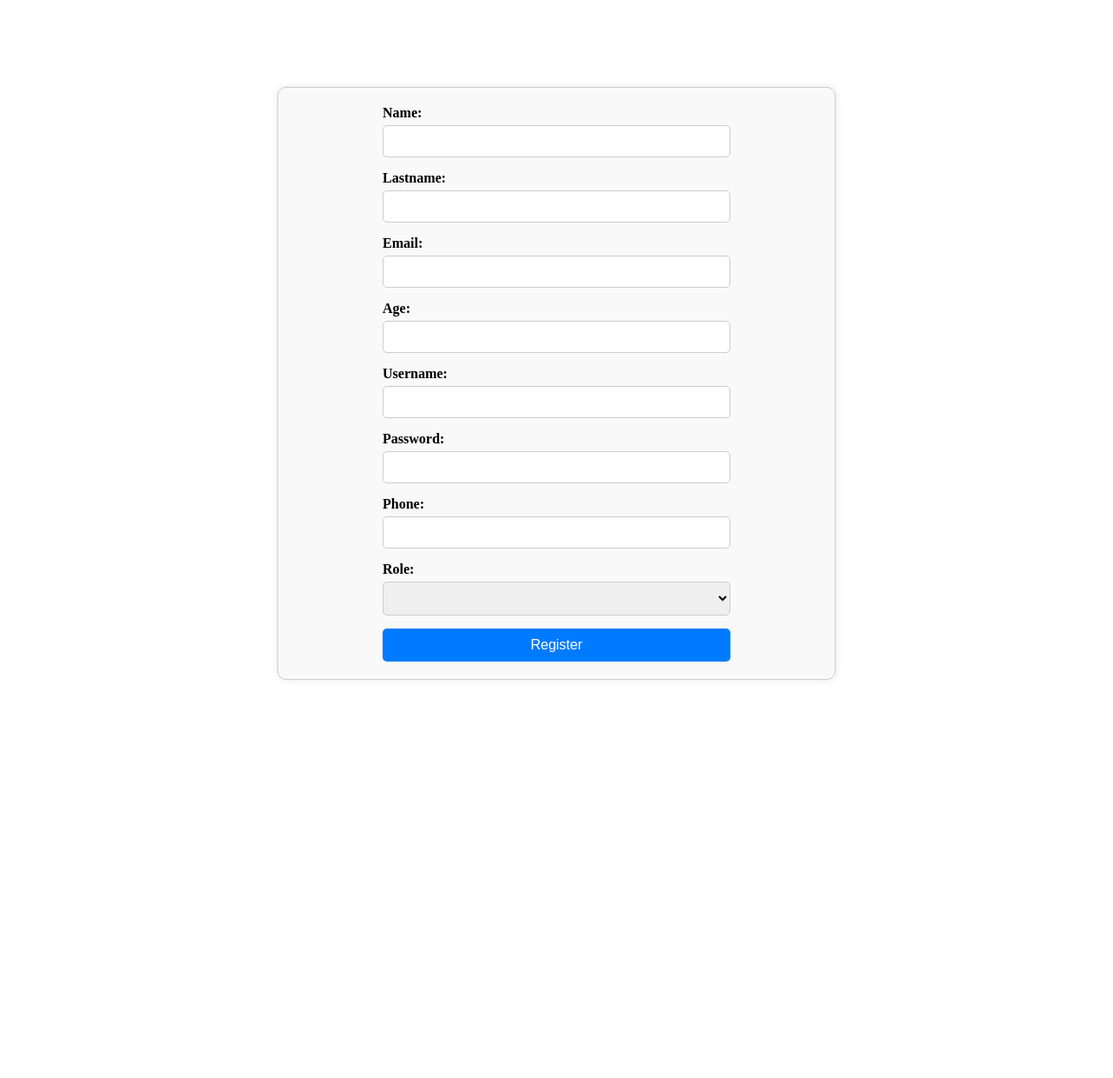
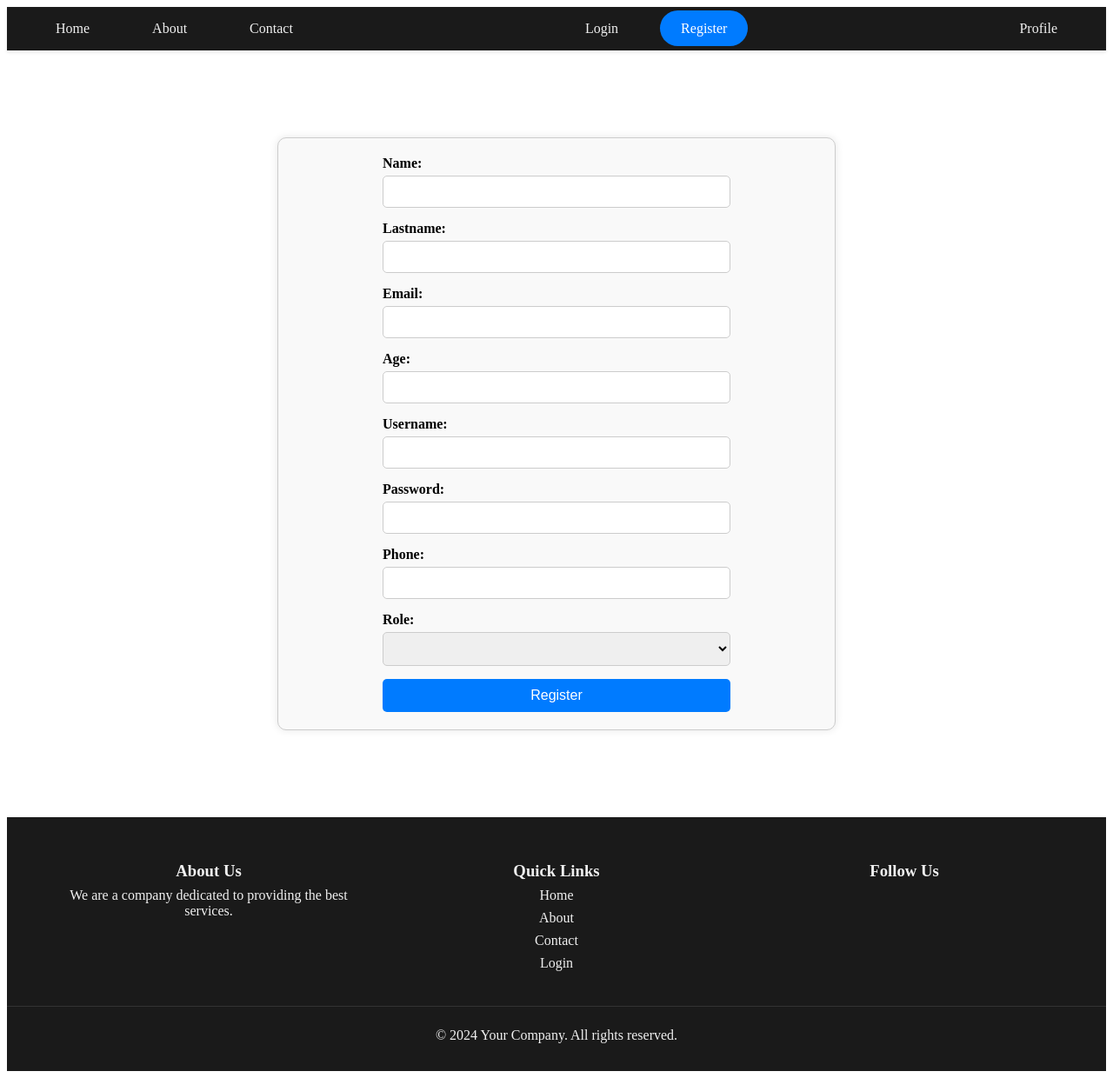
Before and after one commit to rubsuadav/angular-firebase-project, an Angular app: page /register in a window 1280 px wide. Shown: the whole page at 87% size. Before the commit the page ends 882 px from the top, so only its background shows below. Built offline with nearby package versions, Linux system fonts and the light colour scheme; no server answers.

Commit message:
Add navbar and footer components to the main layout

```diff
--- a/src/app/app.component.html
+++ b/src/app/app.component.html
@@ -1 +1,3 @@
+<app-navbar />
 <router-outlet />
+<app-footer />
--- a/src/app/app.component.ts
+++ b/src/app/app.component.ts
@@ -1,10 +1,12 @@
 import { Component } from '@angular/core';
 import { RouterOutlet } from '@angular/router';
+import { NavbarComponent } from './components/navbar/navbar.component';
+import { FooterComponent } from './components/footer/footer.component';
 
 @Component({
   selector: 'app-root',
   standalone: true,
-  imports: [RouterOutlet],
+  imports: [RouterOutlet, NavbarComponent, FooterComponent],
   templateUrl: './app.component.html',
   styleUrl: './app.component.css'
 })
--- /dev/null
+++ b/src/app/components/footer/footer.component.css
@@ -0,0 +1,70 @@
+/* Footer styles */
+.footer {
+  background-color: #1a1a1a;
+  color: #f0f0f0;
+  padding: 1rem 0;
+  text-align: center;
+}
+
+.footer__content {
+  display: flex;
+  justify-content: space-around;
+  flex-wrap: wrap;
+  max-width: 1200px;
+  margin: 0 auto;
+}
+
+.footer__section {
+  flex: 1;
+  margin: 1rem;
+}
+
+.footer__section h3 {
+  margin-bottom: 0.5rem;
+}
+
+.footer__section p,
+.footer__section ul {
+  margin: 0;
+  padding: 0;
+  list-style: none;
+}
+
+.footer__section ul li {
+  margin-bottom: 0.5rem;
+}
+
+.footer__section ul li a {
+  color: #f0f0f0;
+  text-decoration: none;
+  transition: color 0.3s ease;
+}
+
+.footer__section ul li a:hover {
+  color: #007bff;
+}
+
+.footer__social {
+  display: flex;
+  justify-content: center;
+}
+
+.footer__social li {
+  margin: 0 0.5rem;
+}
+
+.footer__social li a {
+  color: #f0f0f0;
+  font-size: 1.5rem;
+  transition: color 0.3s ease;
+}
+
+.footer__social li a:hover {
+  color: #007bff;
+}
+
+.footer__bottom {
+  margin-top: 1rem;
+  border-top: 1px solid #333;
+  padding-top: 0.5rem;
+}
--- /dev/null
+++ b/src/app/components/footer/footer.component.html
@@ -0,0 +1,53 @@
+<footer class="footer">
+  <div class="footer__content">
+    <div class="footer__section">
+      <h3>About Us</h3>
+      <p>We are a company dedicated to providing the best services.</p>
+    </div>
+    <div class="footer__section">
+      <h3>Quick Links</h3>
+      <ul>
+        <li>
+          <a [routerLink]="['/home']" routerLinkActive="router-link-active"
+            >Home</a
+          >
+        </li>
+        <li>
+          <a [routerLink]="['/about']" routerLinkActive="router-link-active"
+            >About</a
+          >
+        </li>
+        <li>
+          <a [routerLink]="['/contact']" routerLinkActive="router-link-active"
+            >Contact</a
+          >
+        </li>
+        <li>
+          <a [routerLink]="['/login']" routerLinkActive="router-link-active"
+            >Login</a
+          >
+        </li>
+      </ul>
+    </div>
+    <div class="footer__section">
+      <h3>Follow Us</h3>
+      <ul class="footer__social">
+        <li>
+          <a href="#"><i class="fab fa-facebook-f"></i></a>
+        </li>
+        <li>
+          <a href="#"><i class="fab fa-twitter"></i></a>
+        </li>
+        <li>
+          <a href="#"><i class="fab fa-instagram"></i></a>
+        </li>
+        <li>
+          <a href="#"><i class="fab fa-linkedin-in"></i></a>
+        </li>
+      </ul>
+    </div>
+  </div>
+  <div class="footer__bottom">
+    <p>&copy; {{ year }} Your Company. All rights reserved.</p>
+  </div>
+</footer>
--- /dev/null
+++ b/src/app/components/footer/footer.component.ts
@@ -0,0 +1,13 @@
+import { Component } from '@angular/core';
+import { RouterModule } from '@angular/router';
+
+@Component({
+  selector: 'app-footer',
+  standalone: true,
+  imports: [RouterModule],
+  templateUrl: './footer.component.html',
+  styleUrl: './footer.component.css',
+})
+export class FooterComponent {
+  protected year: number = new Date().getFullYear();
+}
--- /dev/null
+++ b/src/app/components/navbar/navbar.component.css
@@ -0,0 +1,41 @@
+/* Navbar styles */
+.navbar {
+  background-color: #1a1a1a;
+  padding: 1rem 2rem;
+  box-shadow: 0 2px 4px rgba(0, 0, 0, 0.1);
+}
+
+.navbar__nav {
+  display: flex;
+  justify-content: space-between;
+  align-items: center;
+}
+
+.navbar__nav__list {
+  list-style: none;
+  display: flex;
+  margin: 0;
+  padding: 0;
+}
+
+.navbar__nav__list__item {
+  margin-right: 1.5rem;
+}
+
+.navbar__nav__list__item:last-child {
+  margin-right: 0;
+}
+
+.navbar__nav__list__item a {
+  color: #f0f0f0;
+  text-decoration: none;
+  padding: 0.75rem 1.5rem;
+  border-radius: 25px;
+  transition: background-color 0.3s ease, color 0.3s ease;
+}
+
+.navbar__nav__list__item a:hover,
+.navbar__nav__list__item a.active {
+  background-color: #007bff;
+  color: #fff;
+}
--- /dev/null
+++ b/src/app/components/navbar/navbar.component.html
@@ -0,0 +1,32 @@
+<header class="navbar">
+  <nav class="navbar__nav">
+    <ul class="navbar__nav__list">
+      <li class="navbar__nav__list__item">
+        <a [routerLink]="['/home']" routerLinkActive="router-link-active"
+          >Home</a
+        >
+      </li>
+      <li class="navbar__nav__list__item">
+        <a [routerLink]="['/about']" routerLinkActive="active">About</a>
+      </li>
+      <li class="navbar__nav__list__item">
+        <a [routerLink]="['/contact']" routerLinkActive="active">Contact</a>
+      </li>
+    </ul>
+
+    <ul class="navbar__nav__list">
+      <li class="navbar__nav__list__item">
+        <a [routerLink]="['/login']" routerLinkActive="active">Login</a>
+      </li>
+      <li class="navbar__nav__list__item">
+        <a [routerLink]="['/register']" routerLinkActive="active">Register</a>
+      </li>
+    </ul>
+
+    <ul class="navbar__nav__list">
+      <li class="navbar__nav__list__item">
+        <a [routerLink]="['/profile']" routerLinkActive="active">Profile</a>
+      </li>
+    </ul>
+  </nav>
+</header>
```
Also changed, not shown: src/app/components/navbar/navbar.component.ts (added, +13 -0 lines), 2 other files (tests, documents, lock files or other folders).
